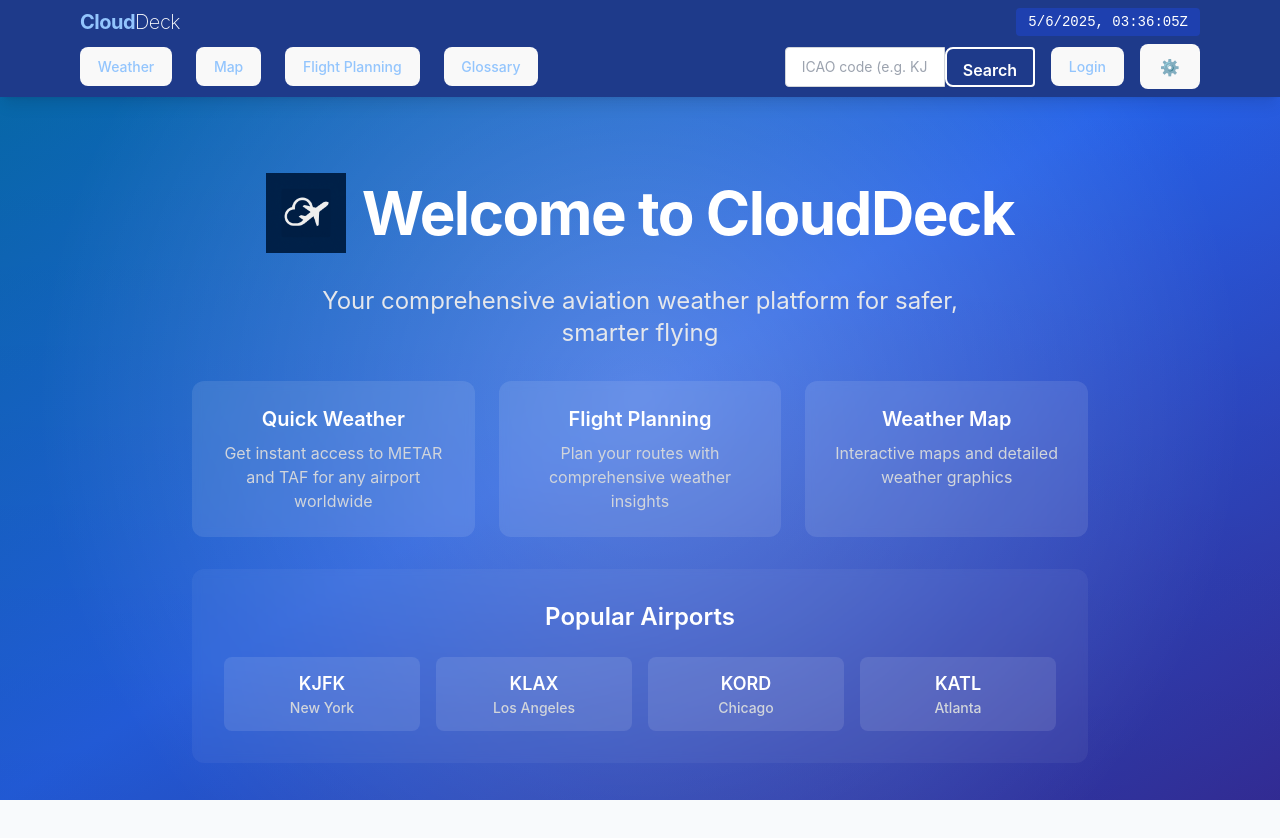
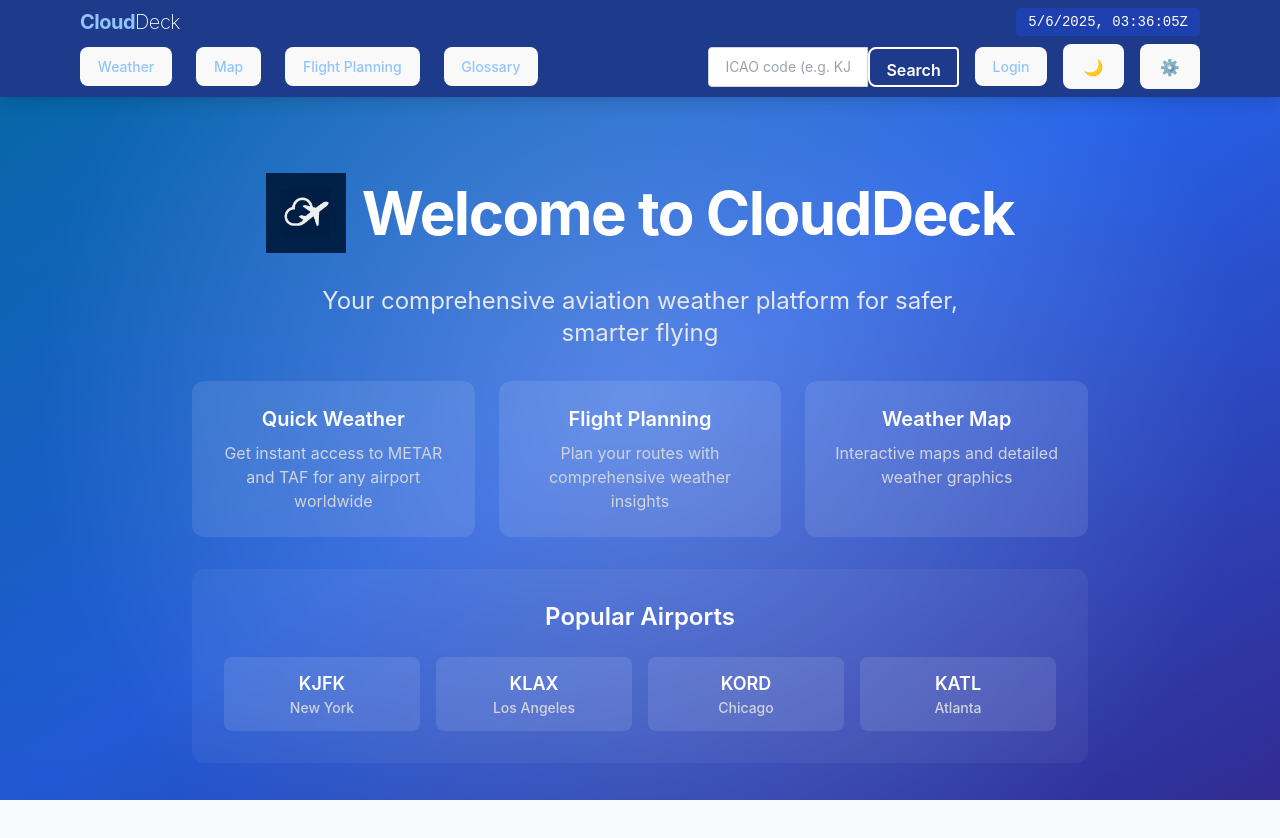
Before and after one commit to kingj108/CloudDeck, a React (Vite) app in the folder aviation-weather-app/: page / in a window 1280 px wide. Shown: the top 838 px of the page. Built offline with nearby package versions, Linux system fonts and the light colour scheme; no server answers.

Commit message:
Dark Mode Toggle Function
Added dark mode and light mode setting into navigation bar.

```diff
--- a/aviation-weather-app/src/components/Navbar.jsx
+++ b/aviation-weather-app/src/components/Navbar.jsx
@@ -13,7 +13,7 @@ export default function Navbar({
   currentUser
 }) {
   const [zuluTime, setZuluTime] = useState(getZuluTime());
-  const { darkMode } = useTheme();
+  const { darkMode, toggleDarkMode } = useTheme();
   const navigate = useNavigate();
 
   // Update Zulu time every second
@@ -118,6 +118,14 @@ export default function Navbar({
               </button>
             )}
             <button
+              onClick={toggleDarkMode}
+              className={`${darkMode ? 'text-blue-400 hover:text-white' : 'text-blue-300 hover:text-white'} transition-colors`}
+              aria-label="Toggle dark mode"
+            >
+              <span className="sr-only">Toggle dark mode</span>
+              {darkMode ? '☀️' : '🌙'}
+            </button>
+            <button
               onClick={onOpenSettings}
               className={`${darkMode ? 'text-blue-400 hover:text-white' : 'text-blue-300 hover:text-white'} transition-colors`}
             >
```
